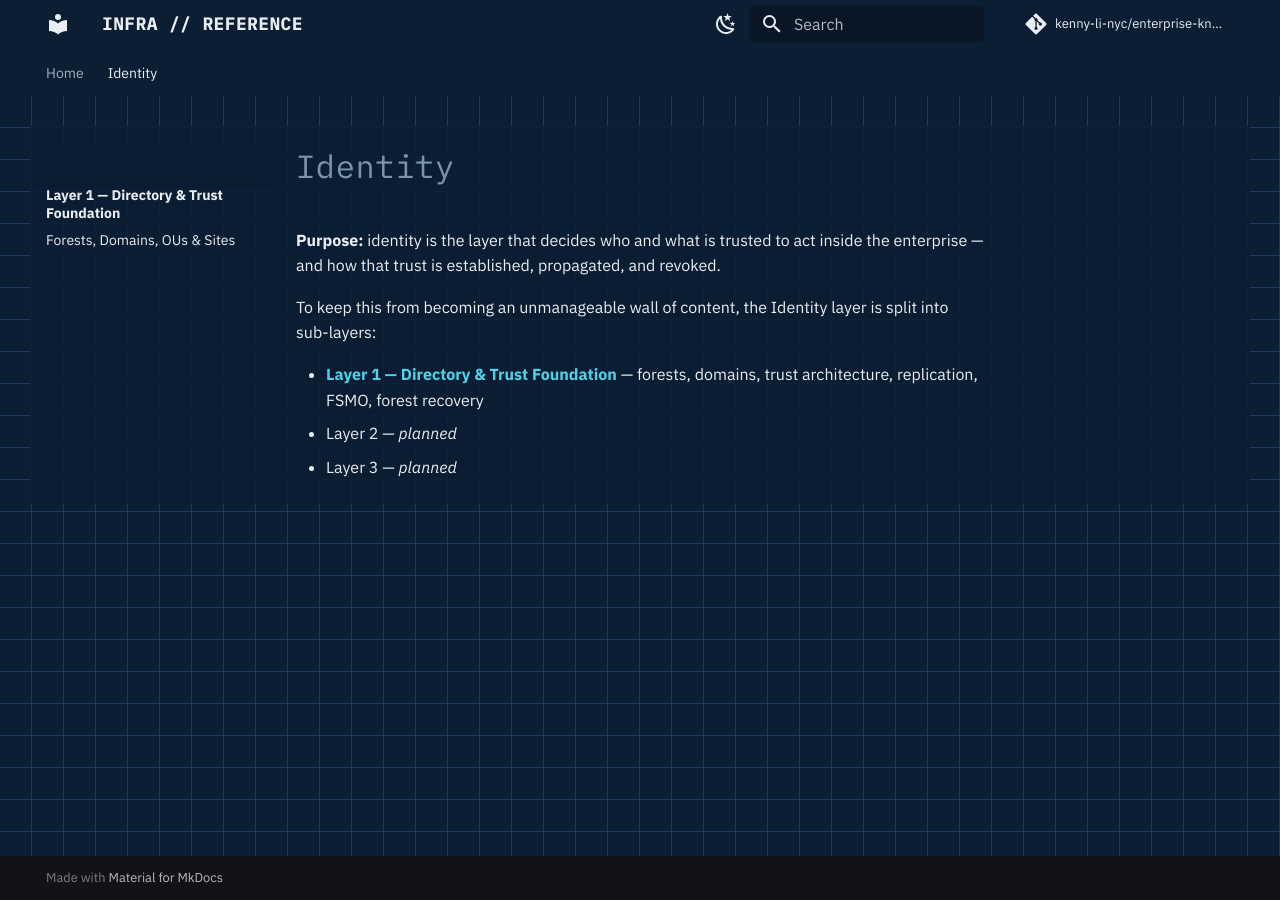
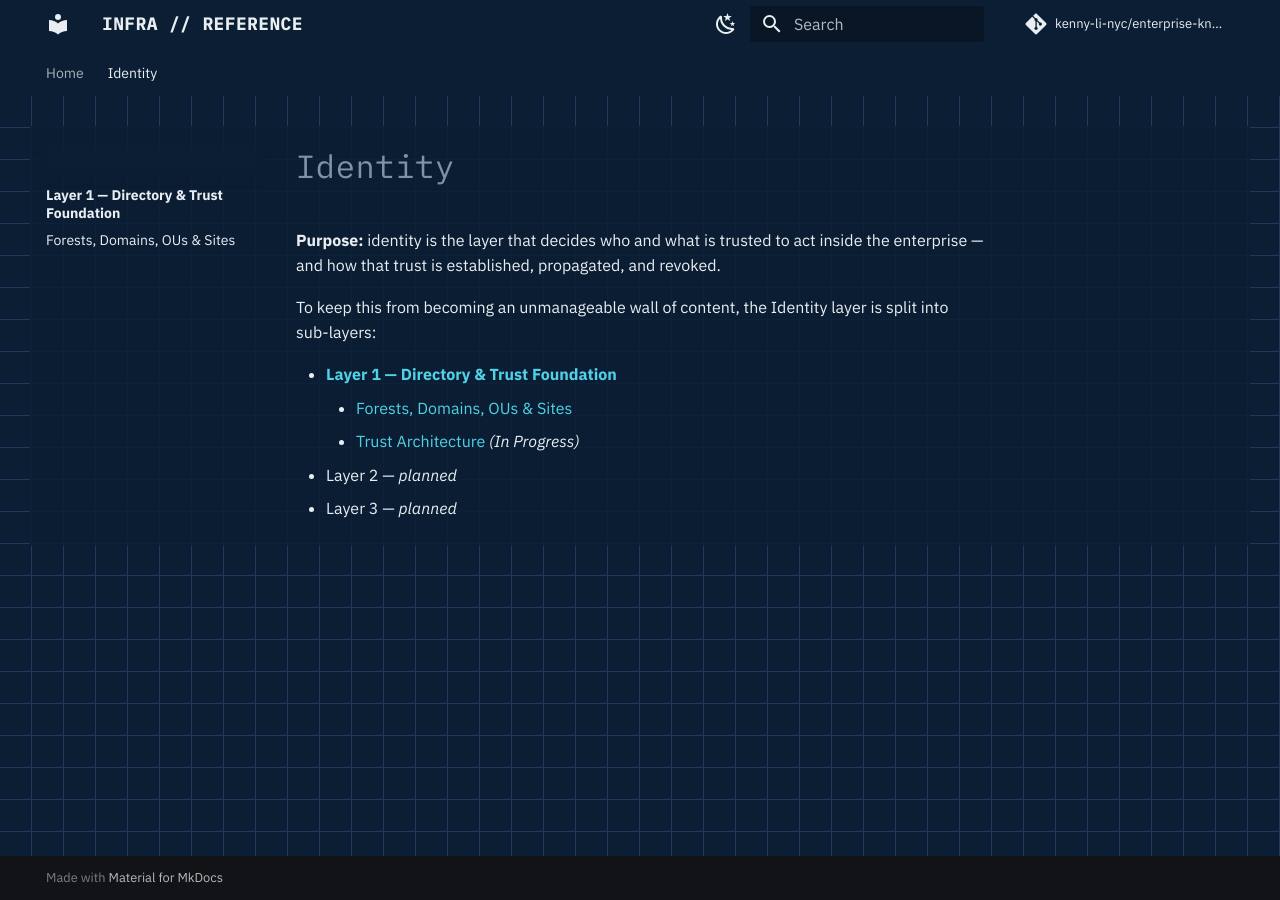
Before and after one commit to kenny-li-nyc/enterprise-knowledge-base, an MkDocs documentation site: the page built from docs/identity/index.md, in a window 1280 px wide. Built offline with MkDocs 1.6.1 and Material for MkDocs 9.7.7, drawn with Linux system fonts in a browser that asks for light colours; comment, search, counter and statistics services are not loaded.

Commit message:
docs: add trust architecture page to identity documentation
Co-authored-by: aider (gemini/gemini-3.1-flash-lite) <aider@aider.chat>

```diff
--- a/docs/identity/index.md
+++ b/docs/identity/index.md
@@ -6,7 +6,8 @@ the enterprise — and how that trust is established, propagated, and revoked.
 To keep this from becoming an unmanageable wall of content, the Identity layer is split
 into sub-layers:
 
-- **[Layer 1 — Directory & Trust Foundation](layer1-directory-trust/index.md)** — forests,
-  domains, trust architecture, replication, FSMO, forest recovery
+- **[Layer 1 — Directory & Trust Foundation](layer1-directory-trust/index.md)**
+    - [Forests, Domains, OUs & Sites](layer1-directory-trust/forests-domains-ous-sites.md)
+    - [Trust Architecture](layer1-directory-trust/trust-architecture.md) *(In Progress)*
 - Layer 2 — *planned*
 - Layer 3 — *planned*
```
